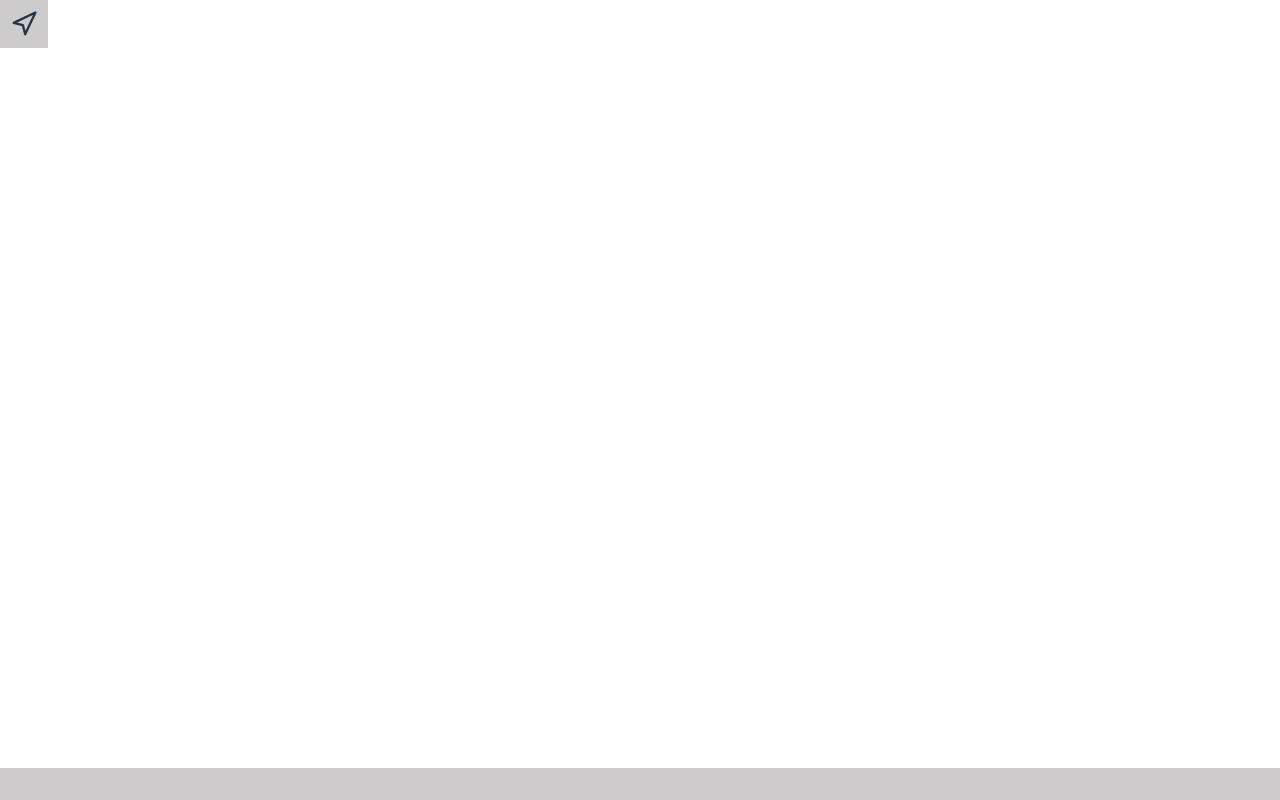
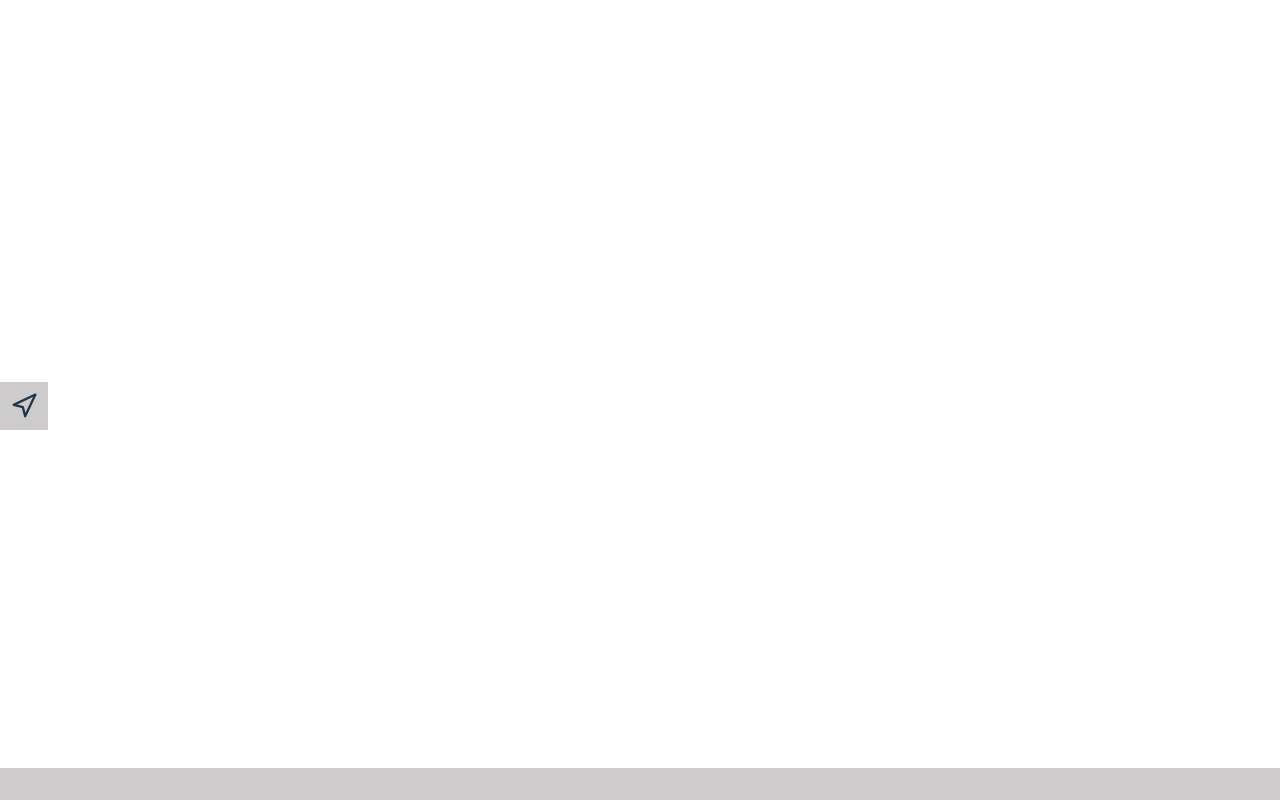
Before and after one commit to Sakurapole/GuYanTools, a Vue app in the folder desktop/: page / in a window 1280 px wide. Built offline with nearby package versions, Linux system fonts and the light colour scheme.

Commit message:
modify layout ui

```diff
--- a/desktop/src/renderer/App.vue
+++ b/desktop/src/renderer/App.vue
@@ -2,7 +2,9 @@
 import { onBeforeMount } from 'vue';
 import bottombar from './components/bottombar/bottombar.vue';
 import Sidebar from './components/sidebar/sidebar.vue';
+import Topbar from './components/topbar/topbar.vue';
 import { useTheme } from './composables/theme';
+import { i } from 'vite/dist/node/types.d-aGj9QkWt';
 
 const { theme, toggleTheme } = useTheme();
 
@@ -12,8 +14,9 @@ onBeforeMount(() => {
 </script>
 
 <template>
-  <Sidebar />
+  <Topbar />
   <div class="page-container">
+    <Sidebar />
     <!-- <div class="container-wrapper"> -->
     <router-view></router-view>
     <!-- </div> -->
--- a/desktop/src/renderer/assets/app.scss
+++ b/desktop/src/renderer/assets/app.scss
@@ -15,7 +15,7 @@ body,
   display: flex;
   flex-direction: row;
   width: 100vw;
-  height: calc(100vh - $btmbar-height);
+  height: calc(100vh - $btmbar-height - $topbar-height);
 }
 
 .content-wrapper {
--- a/desktop/src/renderer/assets/cssvars.scss
+++ b/desktop/src/renderer/assets/cssvars.scss
@@ -1 +1,2 @@
 $btmbar-height: 32px;
+$topbar-height: 36px;
--- a/desktop/src/renderer/components/sidebar/sidebar.scss
+++ b/desktop/src/renderer/components/sidebar/sidebar.scss
@@ -27,6 +27,7 @@ $small-sidebar-btn-size: 48px;
 
 .small-sidebar-btn {
   @include layout.abs-position(50%, 0px, 0px, 0px);
+  z-index: 999;
   @include layout.flex-col();
   width: $small-sidebar-btn-size;
   height: $small-sidebar-btn-size;
--- a/desktop/src/renderer/components/sidebar/sidebar.vue
+++ b/desktop/src/renderer/components/sidebar/sidebar.vue
@@ -21,9 +21,9 @@ import { useTheme } from '../../composables/theme';
 
 const smallSidebarBtn = useTemplateRef<HTMLDivElement>('small-sidebar-btn-ref');
 const { x, y, style } = useDraggable(smallSidebarBtn, {
-  initialValue: { x: 0, y: 0 },
+  initialValue: { x: 0, y: window.innerHeight / 2 - 18 },
   preventDefault: true,
-  containerElement: document.documentElement,
+  // containerElement: document.querySelector('.page-container') as HTMLElement,
 });
 
 const { toggleTheme } = useTheme();
--- /dev/null
+++ b/desktop/src/renderer/components/topbar/topbar.scss
@@ -0,0 +1,7 @@
+@use "../../assets/layout.scss";
+@use "../../assets/cssvars.scss" as *;
+
+#topbar-container {
+  width: 100%;
+  height: $topbar-height;
+}
--- /dev/null
+++ b/desktop/src/renderer/components/topbar/topbar.vue
@@ -0,0 +1,13 @@
+<script setup lang="ts">
+
+</script>
+
+<template>
+  <div id="topbar-container">
+
+  </div>
+</template>
+
+<style lang="scss">
+@use './topbar.scss';
+</style>
```
Also changed, not shown: desktop/src/main/browsers/main_window.ts (+4 -4 lines).
